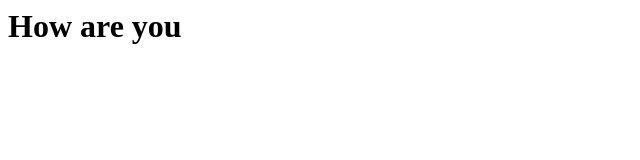
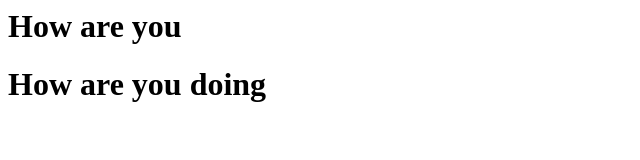
Before and after one commit to balajisivaramgari/publicrepository, a plain HTML site: page index.html in a window 1280 px wide. Shown: the whole page, without its empty margins (0-640 px from the left). Drawn offline with Linux system fonts and the light colour scheme.

Commit message:
Update index.html

```diff
--- a/index.html
+++ b/index.html
@@ -1 +1,2 @@
 <h1>How are you </h1>
+<h1>How are you doing</h1>
```
